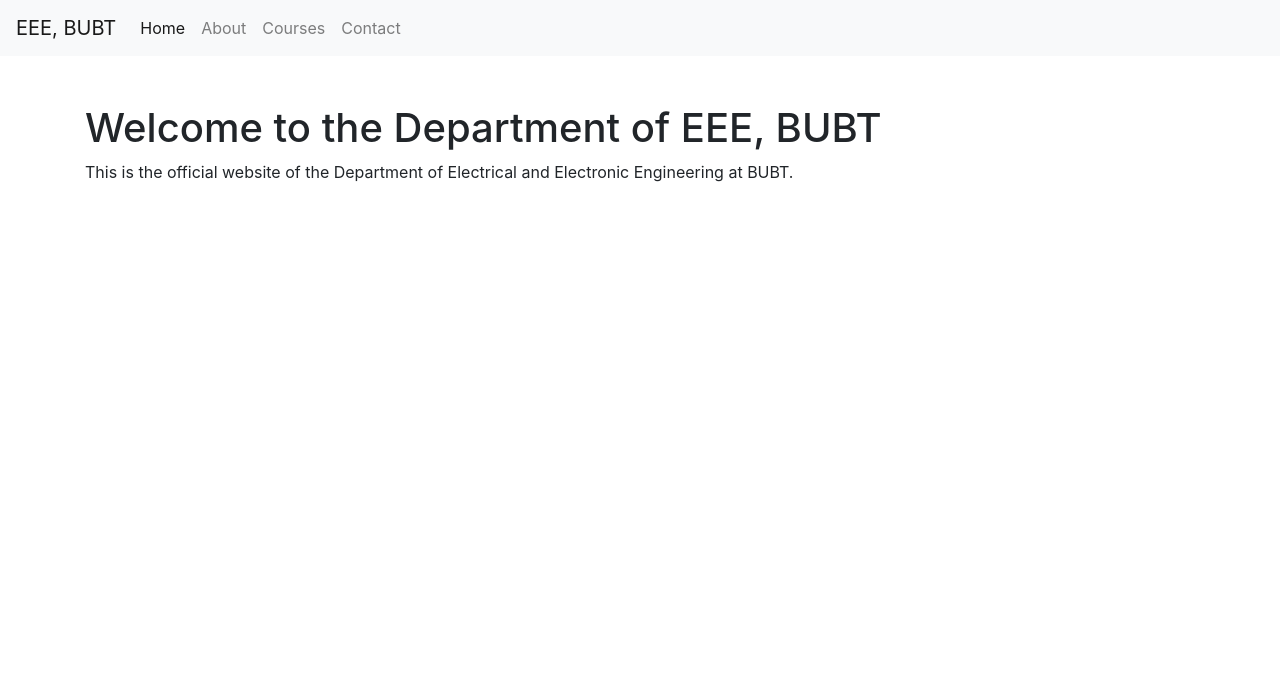
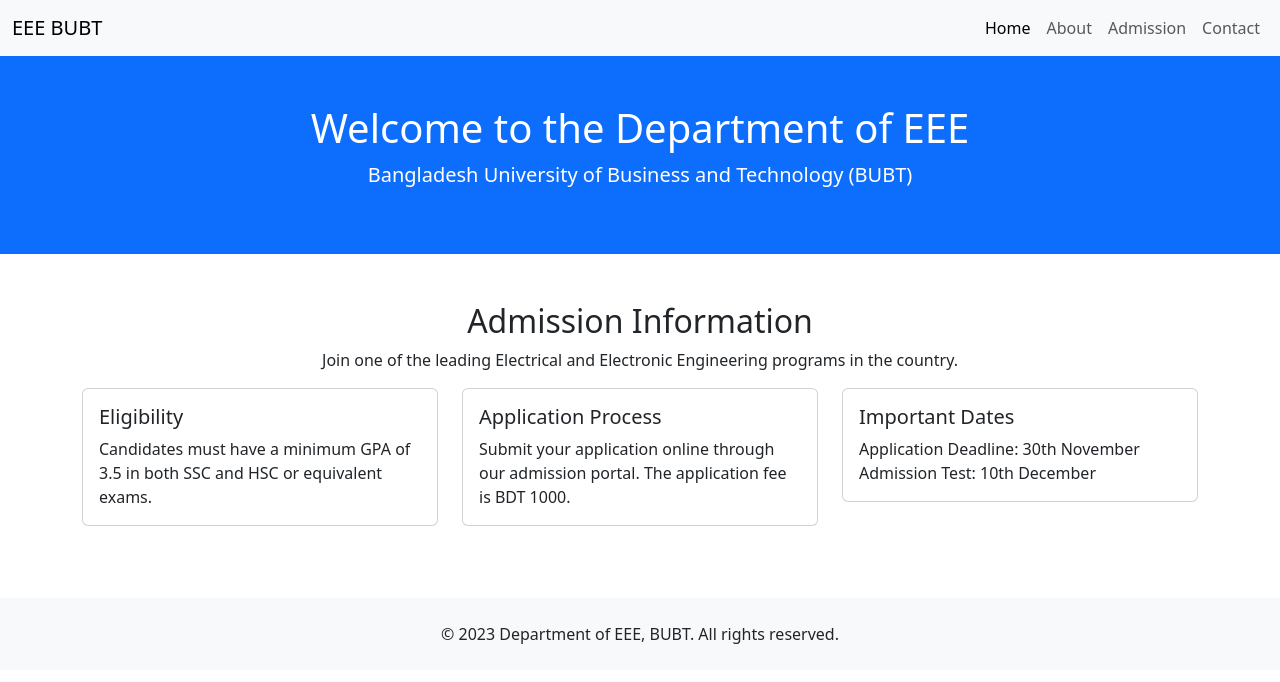
Before and after one commit to bubteee/bubteee.github.io, a plain HTML site: page index.html in a window 1280 px wide. Drawn offline with nearby package versions, Linux system fonts and the light colour scheme.

Commit message:
new index code

```diff
--- a/index.html
+++ b/index.html
@@ -3,40 +3,81 @@
 <head>
     <meta charset="UTF-8">
     <meta name="viewport" content="width=device-width, initial-scale=1.0">
-    <title>Department of EEE, BUBT</title>
-    <link href="https://stackpath.bootstrapcdn.com/bootstrap/4.5.2/css/bootstrap.min.css" rel="stylesheet">
+    <title>Department of EEE - BUBT</title>
+    <link href="https://stackpath.bootstrapcdn.com/bootstrap/5.3.0/css/bootstrap.min.css" rel="stylesheet">
 </head>
 <body>
     <nav class="navbar navbar-expand-lg navbar-light bg-light">
-        <a class="navbar-brand" href="#">EEE, BUBT</a>
-        <button class="navbar-toggler" type="button" data-toggle="collapse" data-target="#navbarNav" aria-controls="navbarNav" aria-expanded="false" aria-label="Toggle navigation">
+        <div class="container-fluid">
+            <a class="navbar-brand" href="#">EEE BUBT</a>
+            <button class="navbar-toggler" type="button" data-bs-toggle="collapse" data-bs-target="#navbarNav" aria-controls="navbarNav" aria-expanded="false" aria-label="Toggle navigation">
                 <span class="navbar-toggler-icon"></span>
             </button>
             <div class="collapse navbar-collapse" id="navbarNav">
-            <ul class="navbar-nav">
-                <li class="nav-item active">
-                    <a class="nav-link" href="#">Home <span class="sr-only">(current)</span></a>
+                <ul class="navbar-nav ms-auto">
+                    <li class="nav-item">
+                        <a class="nav-link active" aria-current="page" href="#">Home</a>
                     </li>
                     <li class="nav-item">
                         <a class="nav-link" href="#">About</a>
                     </li>
                     <li class="nav-item">
-                    <a class="nav-link" href="#">Courses</a>
+                        <a class="nav-link" href="#">Admission</a>
                     </li>
                     <li class="nav-item">
                         <a class="nav-link" href="#">Contact</a>
                     </li>
                 </ul>
             </div>
+        </div>
     </nav>
 
-    <div class="container mt-5">
-        <h1>Welcome to the Department of EEE, BUBT</h1>
-        <p>This is the official website of the Department of Electrical and Electronic Engineering at BUBT.</p>
+    <header class="bg-primary text-white text-center py-5">
+        <div class="container">
+            <h1>Welcome to the Department of EEE</h1>
+            <p class="lead">Bangladesh University of Business and Technology (BUBT)</p>
         </div>
+    </header>
 
-    <script src="https://code.jquery.com/jquery-3.5.1.slim.min.js"></script>
-    <script src="https://cdn.jsdelivr.net/npm/@popperjs/core@2.5.4/dist/umd/popper.min.js"></script>
-    <script src="https://stackpath.bootstrapcdn.com/bootstrap/4.5.2/js/bootstrap.min.js"></script>
+    <section class="py-5">
+        <div class="container">
+            <h2 class="text-center">Admission Information</h2>
+            <p class="text-center">Join one of the leading Electrical and Electronic Engineering programs in the country.</p>
+            <div class="row">
+                <div class="col-md-4">
+                    <div class="card mb-4">
+                        <div class="card-body">
+                            <h5 class="card-title">Eligibility</h5>
+                            <p class="card-text">Candidates must have a minimum GPA of 3.5 in both SSC and HSC or equivalent exams.</p>
+                        </div>
+                    </div>
+                </div>
+                <div class="col-md-4">
+                    <div class="card mb-4">
+                        <div class="card-body">
+                            <h5 class="card-title">Application Process</h5>
+                            <p class="card-text">Submit your application online through our admission portal. The application fee is BDT 1000.</p>
+                        </div>
+                    </div>
+                </div>
+                <div class="col-md-4">
+                    <div class="card mb-4">
+                        <div class="card-body">
+                            <h5 class="card-title">Important Dates</h5>
+                            <p class="card-text">Application Deadline: 30th November<br>Admission Test: 10th December</p>
+                        </div>
+                    </div>
+                </div>
+            </div>
+        </div>
+    </section>
+
+    <footer class="bg-light text-center py-4">
+        <div class="container">
+            <p class="mb-0">© 2023 Department of EEE, BUBT. All rights reserved.</p>
+        </div>
+    </footer>
+
+    <script src="https://stackpath.bootstrapcdn.com/bootstrap/5.3.0/js/bootstrap.bundle.min.js"></script>
 </body>
 </html>
```
Lines whose indentation alone changed are shown as unchanged.
